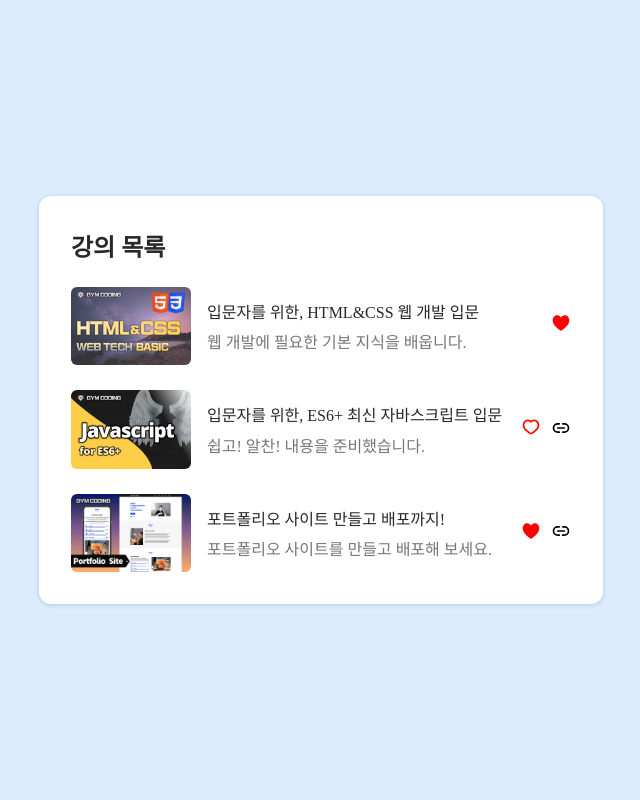
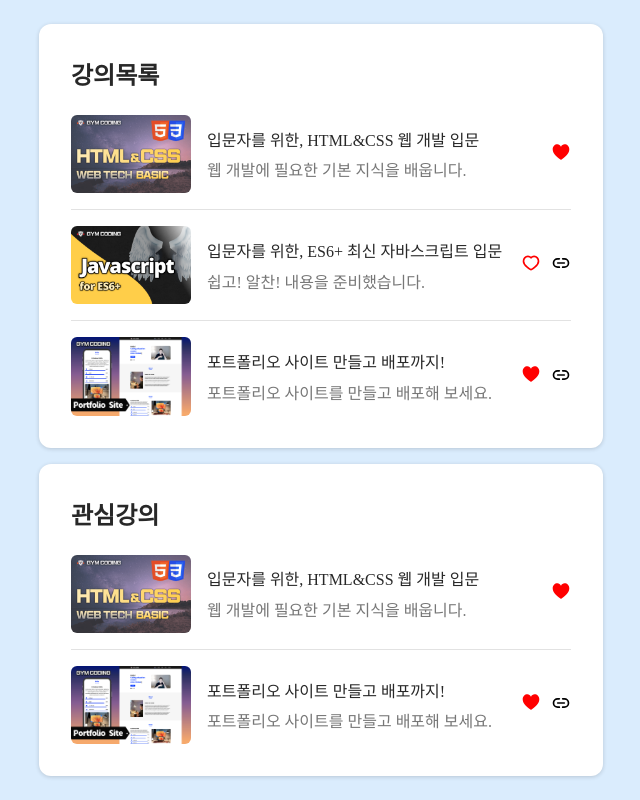
Before and after one commit to KDev-Huh/react-study, a React (Vite) app: page / in a window 1280 px wide. Shown: the whole page, without its empty margins (319-959 px from the left). Built offline with nearby package versions, Linux system fonts and the light colour scheme.

Commit message:
22강 리스트 렌더링 :: 실습코드

```diff
--- a/src/2. Course List/App.css
+++ b/src/2. Course List/App.css
@@ -35,7 +35,6 @@ main {
 .courses {
     display: flex;
     flex-direction: column;
-    gap: 1.6rem;
 }
 
 /* Course */
@@ -84,3 +83,11 @@ main {
     width: 20px;
     color: red;
 }
+
+/* Divider */
+.divider {
+    border: none;
+    height: 1px;
+    background-color: #e2e2e2;
+    margin: 16px 0;
+}
--- a/src/2. Course List/App.jsx
+++ b/src/2. Course List/App.jsx
@@ -3,12 +3,14 @@ import CourseList from './components/CourseList.jsx';
 
 const items = [
     {
+      id: 0,
       title: '입문자를 위한, HTML&CSS 웹 개발 입문',
       description: '웹 개발에 필요한 기본 지식을 배웁니다.',
       thumbnail: '/img/htmlcss.png',
       isFavorite: true,
     },
     {
+      id: 1,
       title: '입문자를 위한, ES6+ 최신 자바스크립트 입문',
       description: '쉽고! 알찬! 내용을 준비했습니다.',
       thumbnail: '/img/js.png',
@@ -16,6 +18,7 @@ const items = [
       link: 'https://inf.run/Kpnd'
     },
     {
+      id: 2,
       title: '포트폴리오 사이트 만들고 배포까지!',
       description: '포트폴리오 사이트를 만들고 배포해 보세요.',
       thumbnail: '/img/portfolio.png',
@@ -24,11 +27,14 @@ const items = [
     }
 ]
 
+const favoriteItems = items.filter(item => item.isFavorite);
+
 function App() {
   return (
     <>
-      <main>
-        <CourseList items={items} />
+      <main style={{flexDirection: 'column', gap: '1rem'}}>
+        <CourseList title="강의목록" items={items} />
+        <CourseList title="관심강의" items={favoriteItems} />
       </main>
     </>
   )
--- a/src/2. Course List/components/CourseList.jsx
+++ b/src/2. Course List/components/CourseList.jsx
@@ -1,16 +1,20 @@
+import { Fragment } from 'react';
 import Card from './Card.jsx';
 import Course from './Course.jsx';
 
-export default function CourseList({items}) {
+export default function CourseList({title, items}) {
 
-  const [course1, course2, course3] = items;
+  const lastIndex = items.length -1;
 
   return (
-    <Card title="강의 목록">
+    <Card title={title}>
       <div className="courses">
-        <Course {...course1} />
-        <Course {...course2} />
-        <Course {...course3} />
+        {items.map((item, index) =>   (
+          <Fragment >
+            <Course key={item.id} {...item} />
+            {index !== lastIndex && <hr className='divider' />}
+          </Fragment>
+        ))}
       </div>
     </Card>
   )
```
